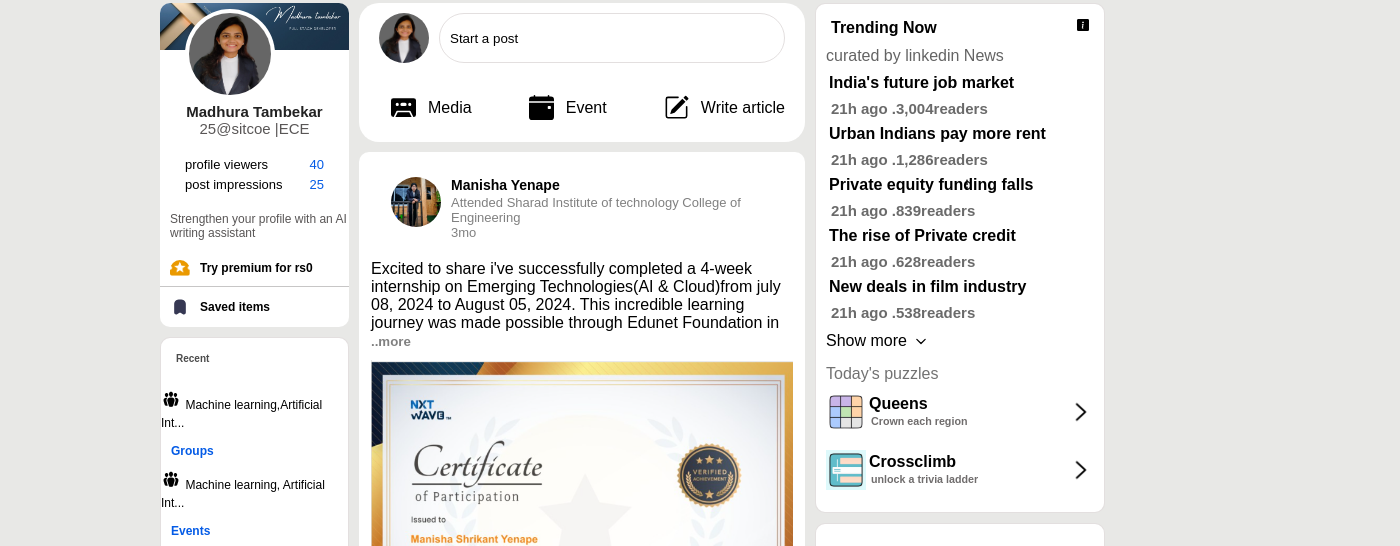
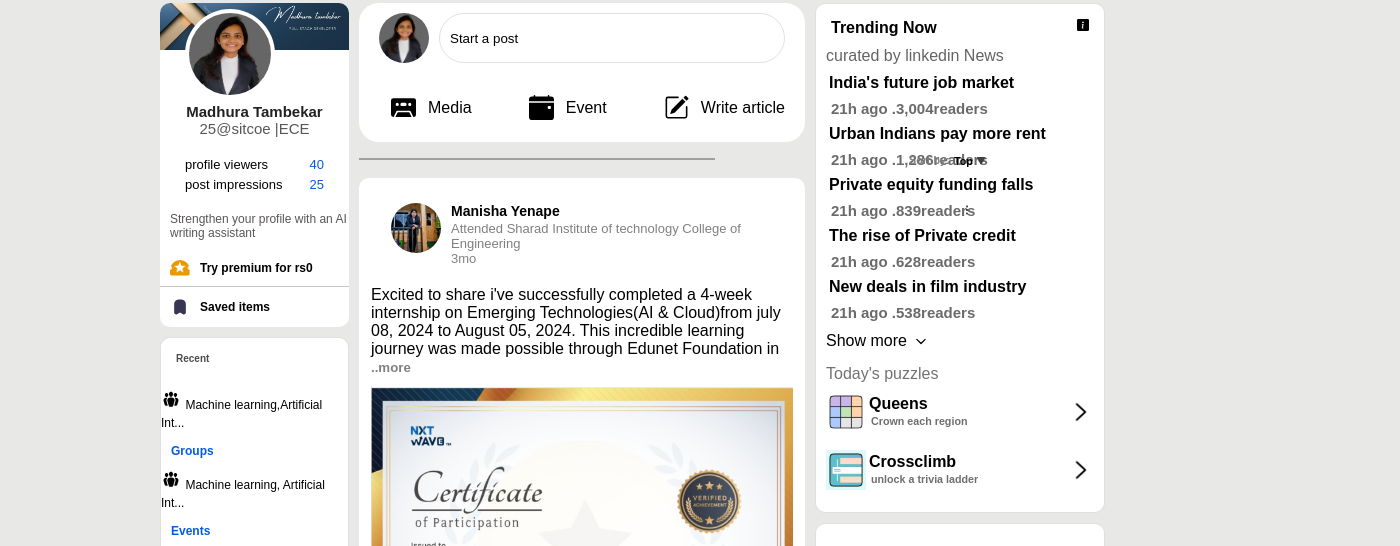
Before and after one commit to Madhura8908/LinkedInPage, a plain HTML site: page index.html in a window 1280 px wide. Shown: the part 67-613 px from the top of the page, 1400 px wide, since content can reach past the window. Drawn offline with Linux system fonts and the light colour scheme.

Commit message:
added files

```diff
--- a/index.html
+++ b/index.html
@@ -37,7 +37,6 @@
                 <img style="width: 30px; height: 30px; border-radius: 50%;" class="Me" src="./images/Madhura.jpg" alt="">
                 <label style="opacity: 0.6; font-family: bold;">Me <img src="./images/down-arrow.png" style="height: 10px; width: 15px; padding-top: 2px;"></label>
             </div>
-
             <div class="icon">
                 <img style="height: 20px; "class="home" src="./images/business.svg" alt="Business">
                 <label>For Business <img src="./images/down-arrow.png" style="height: 10px; width: 15px; padding-top: 2px;"></label>
@@ -111,6 +110,8 @@
                         </div>
                     </div>
                 </div>
+                <hr class="hr">
+                    <h6 class="hr1" style="color: gray;">Sort by: <h6 id="hr1" >Top <img src="./images/down-arrow.png" style="height: 8px; width: 10px;"></h6></h6>
                 <div class="middle-main-2">
                     <div class="post-about">
                         <div>
--- a/style.css
+++ b/style.css
@@ -100,7 +100,6 @@ label{
     flex-direction: column;
     padding-top: 2px;
     padding-bottom: 2px;
-
 }
 .icon{
     display: flex;
@@ -292,6 +291,25 @@ label{
     height: 50px;
     border-radius: 50%;
     margin-right: 10px;
+}
+.hr{
+    position: relative;
+   top: 6px;
+   border:1px solid rgba(91, 88, 88, 0.5);
+   margin-right: 90px;
+   display: block;
+}
+.hr1{
+    display: block;
+    position: relative;
+   left: 550px;
+}
+#hr1{
+    display: block;
+    position: relative;
+   left: 595px;
+   bottom:11px ;
+
 }
 .post1 {
     display: flex;
```
